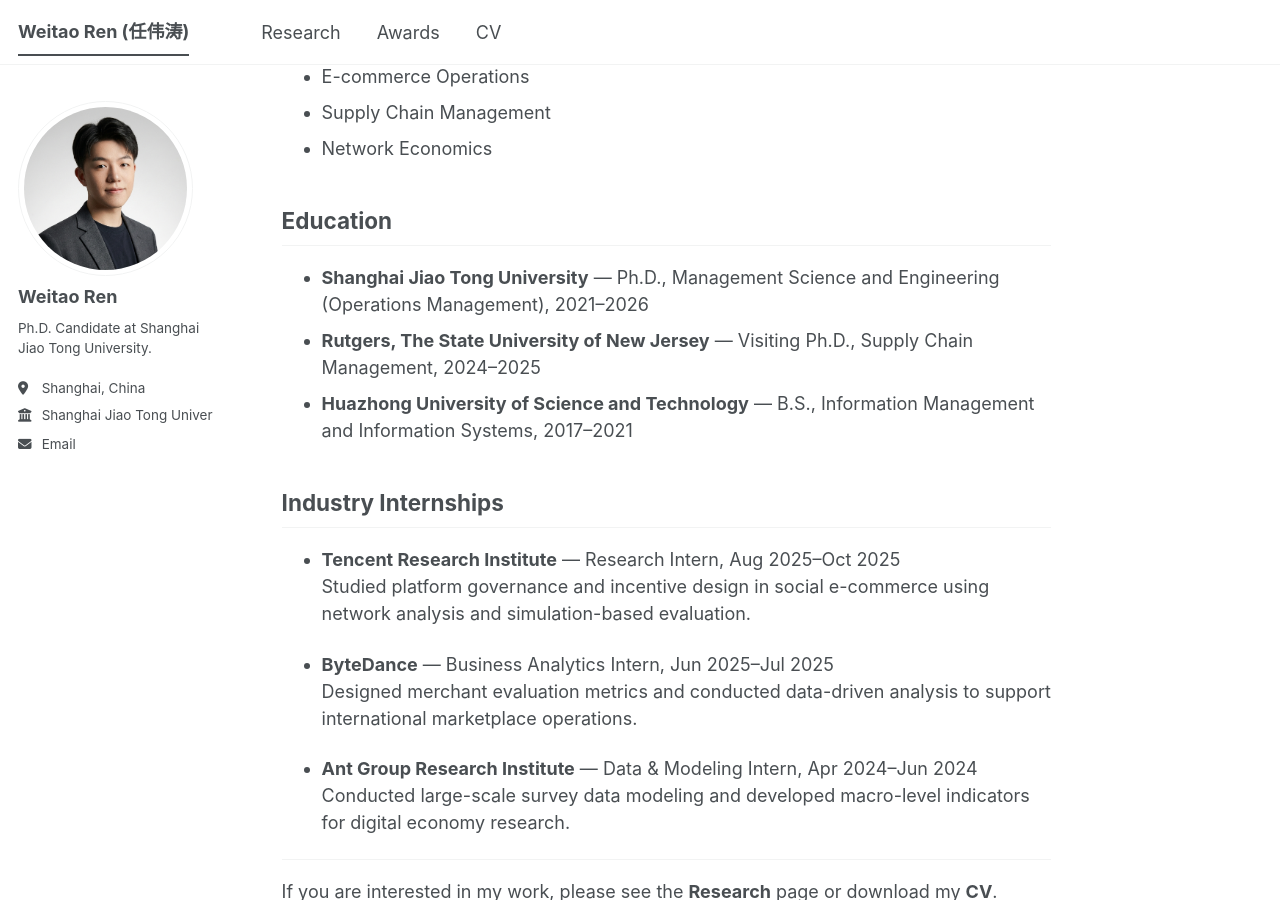
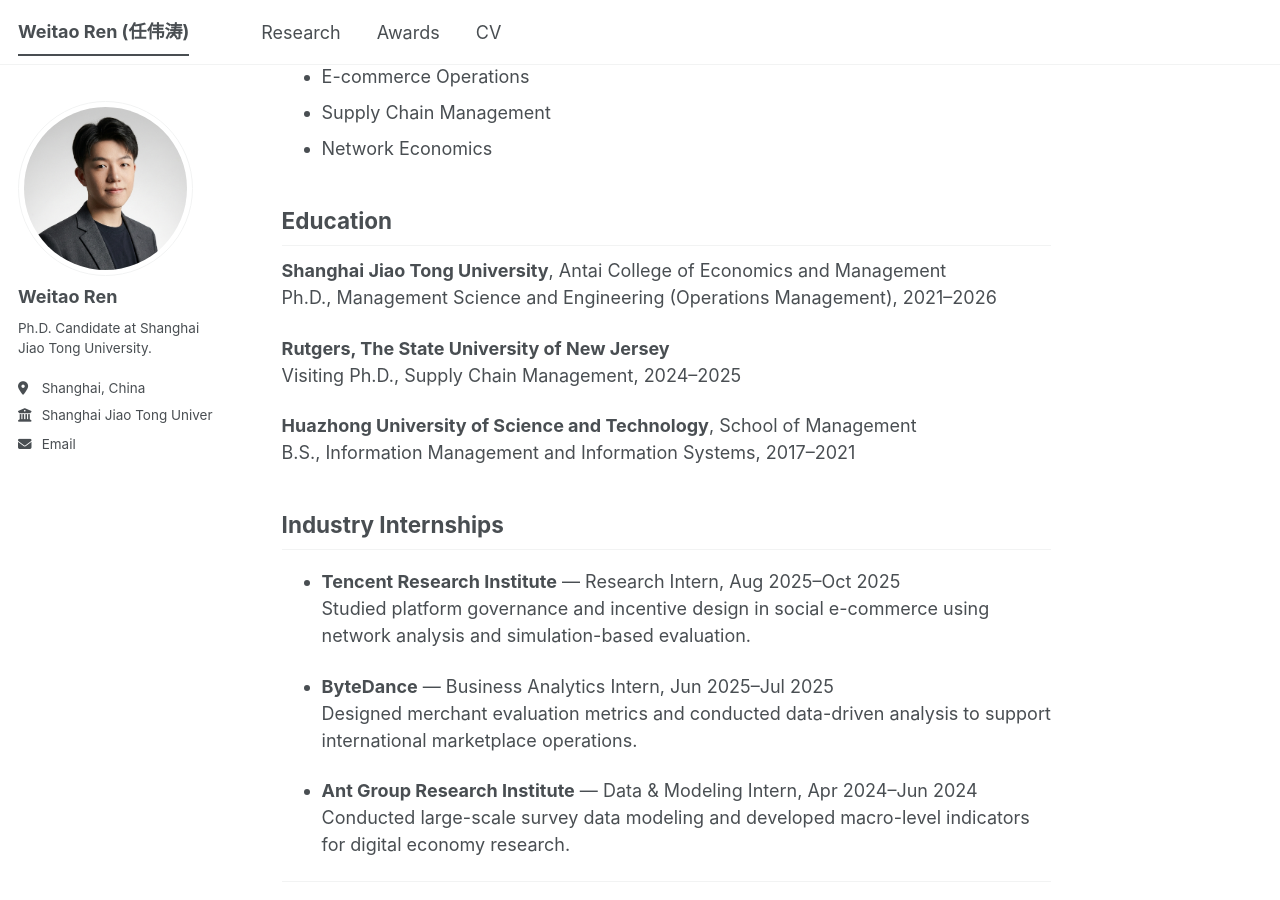
Before and after one commit to weitaoren/weitaoren.github.io, a Jekyll site: the page built from _pages/about.md, in a window 1280 px wide and 900 px high, scrolled down 560 px. Built offline with Jekyll 4.4.1, drawn with Linux system fonts in a browser that asks for light colours; a script bundle is joined from its source files by our own code; library files that are not in the unit come from our copies.

Commit message:
Update about.md

```diff
--- a/_pages/about.md
+++ b/_pages/about.md
@@ -23,9 +23,15 @@ My research lies at the **Operations–Marketing interface**, with a focus on **
 - Network Economics
 
 ## Education
-- **Shanghai Jiao Tong University** — Ph.D., Management Science and Engineering (Operations Management), 2021–2026
-- **Rutgers, The State University of New Jersey** — Visiting Ph.D., Supply Chain Management, 2024–2025
-- **Huazhong University of Science and Technology** — B.S., Information Management and Information Systems, 2017–2021
+
+**Shanghai Jiao Tong University**, Antai College of Economics and Management
+Ph.D., Management Science and Engineering (Operations Management), 2021–2026
+
+**Rutgers, The State University of New Jersey**
+Visiting Ph.D., Supply Chain Management, 2024–2025
+
+**Huazhong University of Science and Technology**, School of Management
+B.S., Information Management and Information Systems, 2017–2021
 
 ## Industry Internships
 
```
